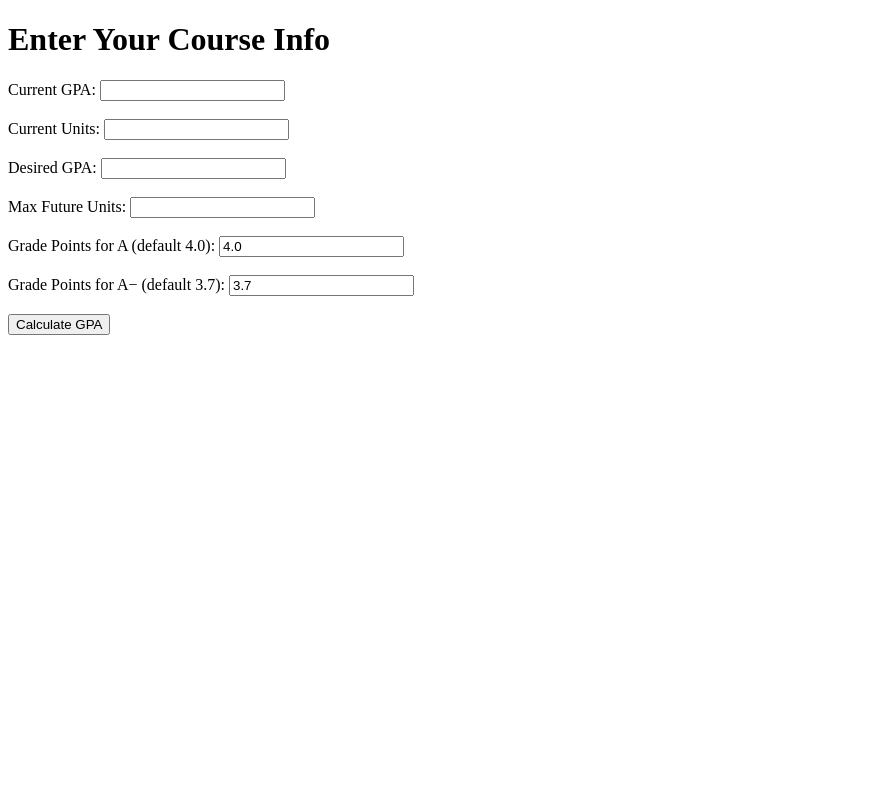
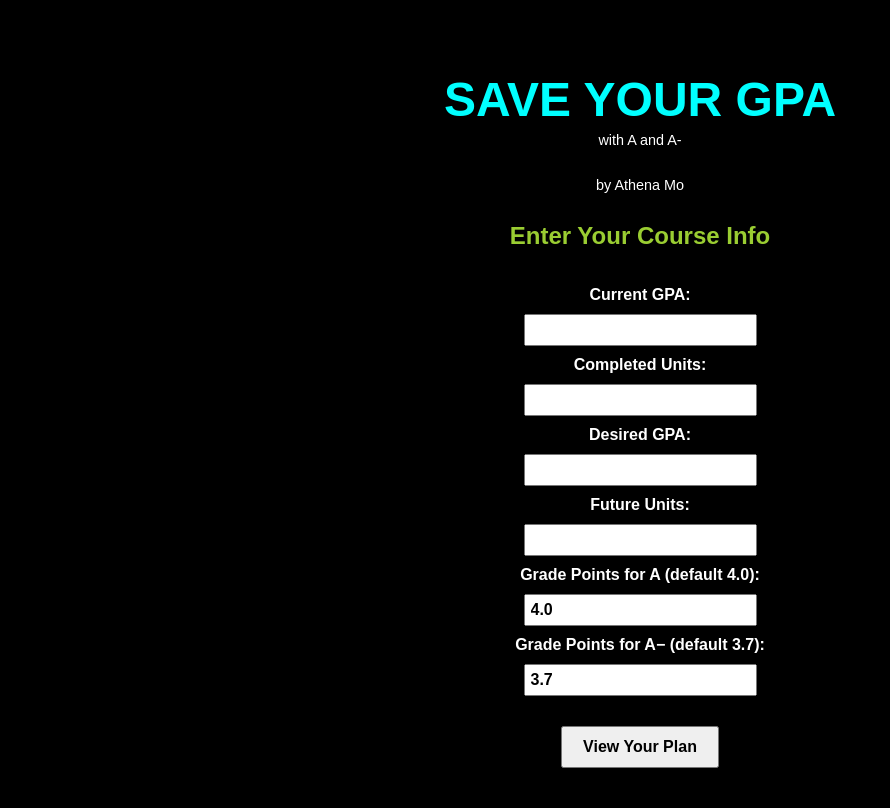
Before and after one commit to Fishier1224/SaveMyGPA, a Flask app: page / in a window 1280 px wide. Shown: the whole page, without its empty margins (0-890 px from the left). Before the commit the page ends 335 px from the top, so only its background shows below. Run offline with Flask 3, Linux system fonts and the light colour scheme.

Commit message:
Version #1
updated styling - still working on it

```diff
--- a/templates/index.html
+++ b/templates/index.html
@@ -1,20 +1,90 @@
 <!DOCTYPE html>
 <html>
 <head>
-    <title>GPA Calculator</title>
+    <title>Save Your GPA</title>
+    <style>
+        body {
+            background-color: black;
+            color: white;
+            font-family: Arial, sans-serif;
+            text-align: center;
+            margin: 0;
+            padding: 40px;
+        }
+
+        h1 {
+            font-size: 3em;
+            color: cyan;
+            font-weight: bold;
+            margin-bottom: 0.1em;
+        }
+
+        .subtitle {
+            font-size: 1.5em;
+            font-weight: bold;
+            color: yellowgreen;
+            margin-top: 0.2em;
+            margin-bottom: 1.5em;
+        }
+
+        .small {
+            font-size: 0.9em;
+            font-weight: normal;
+            color: white;
+            margin-bottom: 2em;
+        }
+
+        label, input {
+            display: block;
+            margin: 10px auto;
+            font-weight: bold;
+        }
+
+        input {
+            padding: 5px;
+            font-size: 1em;
+        }
+
+        button {
+            margin-top: 20px;
+            padding: 10px 20px;
+            font-size: 1em;
+            font-weight: bold;
+            cursor: pointer;
+        }
+
+        table {
+            margin: 20px auto;
+            border-collapse: collapse;
+            width: 50%;
+            color: white;
+        }
+
+        table, th, td {
+            border: 1px solid white;
+            padding: 8px;
+        }
+
+        #result .subtitle {
+            margin-top: 40px;
+        }
+    </style>
 </head>
 <body>
-    <h1>Enter Your Course Info</h1>
+    <h1>SAVE YOUR GPA</h1>
+    <div class="small">with A and A-</div>
+    <div class="small">by Athena Mo</div>
+    <div class="subtitle">Enter Your Course Info</div>
 
     <form id="gpa-form">
-        <label>Current GPA: <input type="number" step="0.001" id="current_gpa" required></label><br><br>
-        <label>Current Units: <input type="number" id="current_units" required></label><br><br>
-        <label>Desired GPA: <input type="number" step="0.01" id="desired_gpa" required></label><br><br>
-        <label>Max Future Units: <input type="number" id="max_future_units" required></label><br><br>
-        <label>Grade Points for A (default 4.0): <input type="number" step="0.1" id="college_A" value="4.0"></label><br><br>
-        <label>Grade Points for A− (default 3.7): <input type="number" step="0.1" id="college_A_minus" value="3.7"></label><br><br>
+        <label>Current GPA: <input type="number" step="0.001" id="current_gpa" required></label>
+        <label>Completed Units: <input type="number" id="current_units" required></label>
+        <label>Desired GPA: <input type="number" step="0.01" id="desired_gpa" required></label>
+        <label>Future Units: <input type="number" id="max_future_units" required></label>
+        <label>Grade Points for A (default 4.0): <input type="number" step="0.1" id="college_A" value="4.0"></label>
+        <label>Grade Points for A− (default 3.7): <input type="number" step="0.1" id="college_A_minus" value="3.7"></label>
 
-        <button type="submit">Calculate GPA</button>
+        <button type="submit">View Your Plan</button>
     </form>
 
     <div id="result"></div>
@@ -39,7 +109,10 @@
             });
 
             const html = await response.text();
-            document.getElementById("result").innerHTML = html;
+            document.getElementById("result").innerHTML = `
+                <div class="subtitle">good luck!!</div>
+                ${html}
+            `;
         };
     </script>
 </body>
```
